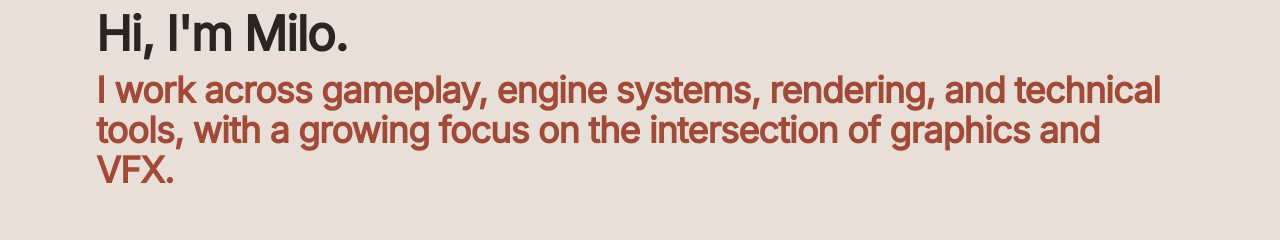
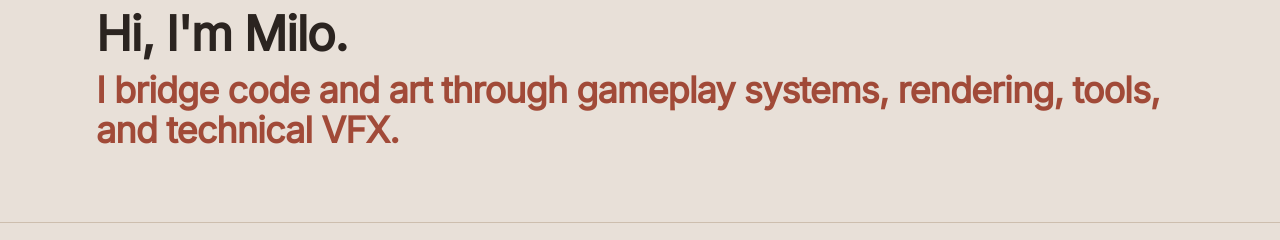
Before and after one commit to MiloPernemarkDEV/Portfolio, a React (Vite) app: page / in a window 1280 px wide. Shown: the part 127-367 px from the top of the page. Built offline with nearby package versions, Linux system fonts and the light colour scheme.

Commit message:
update hero text

```diff
--- a/src/data/site.ts
+++ b/src/data/site.ts
@@ -2,7 +2,7 @@ export const site = {
   name: "Milo Pernemark",
   role: "Technical Artist & Game Programmer",
   heroGreeting: "Hi, I'm Milo.",
-  heroFocus: "I work across gameplay, engine systems, rendering, and technical tools, with a growing focus on the intersection of graphics and VFX.",
+  heroFocus: "I bridge code and art through gameplay systems, rendering, tools, and technical VFX.",
   heroInvite:
     "",
   description:
```
